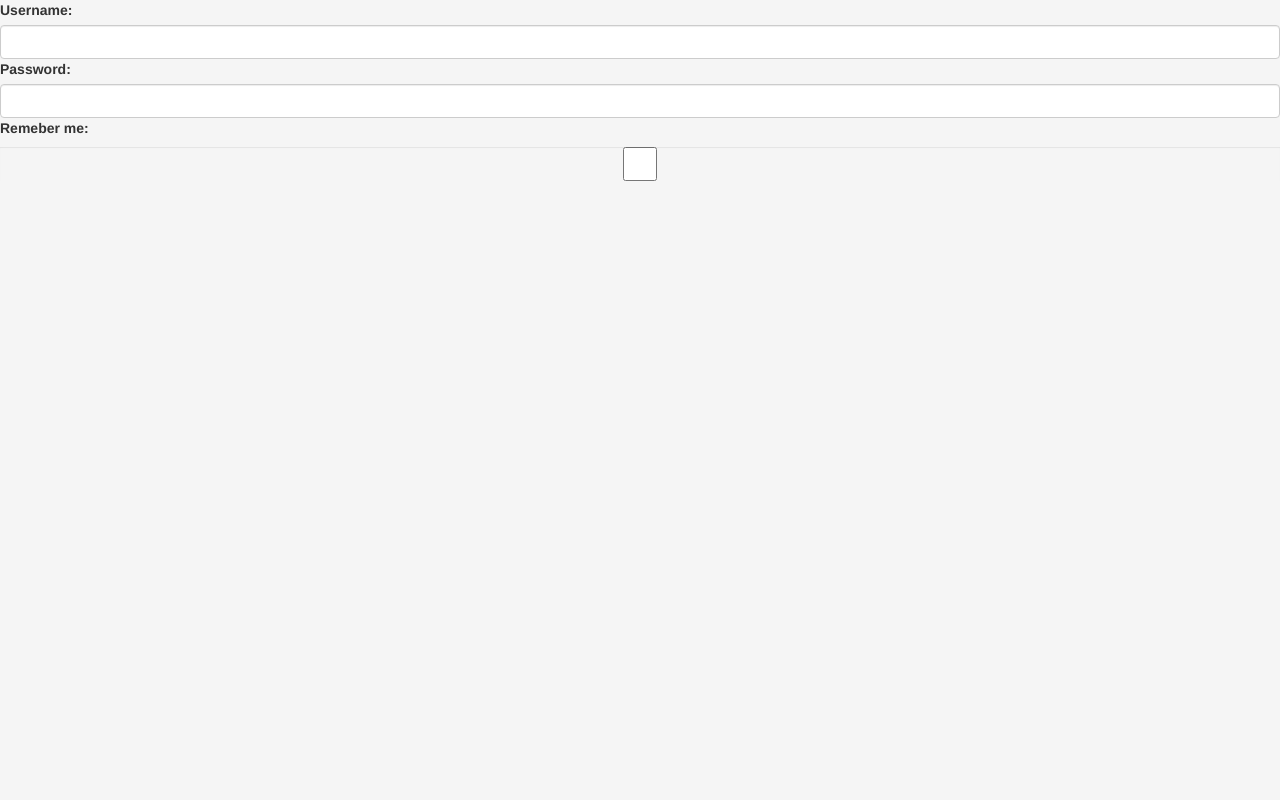
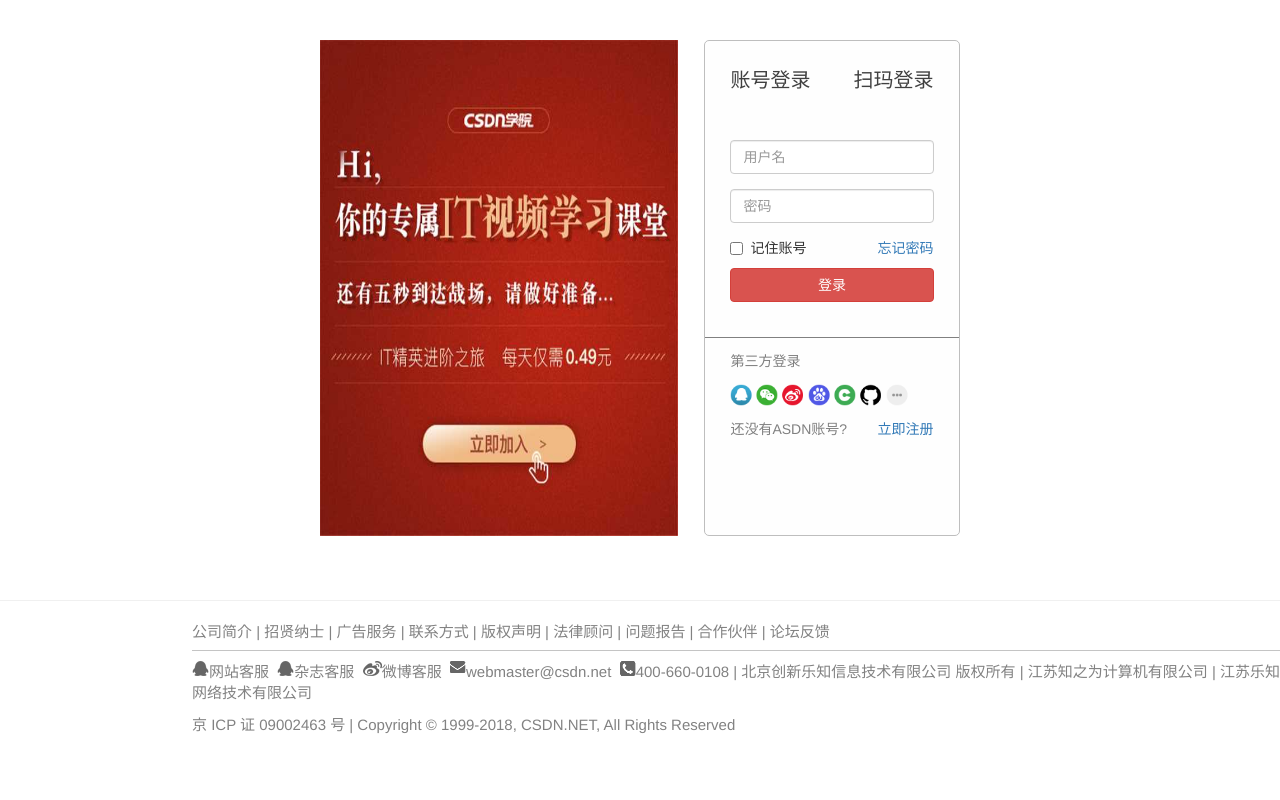
Before and after one commit to BJ-1803-B4/bbs, a Django app: page /user/login/ in a window 1280 px wide. Run offline with Django 3.2, Linux system fonts and the light colour scheme; some libraries are stand-ins or nearby versions.

Commit message:
完善了注册页面和登录页面

```diff
--- a/static/user/css/login.css
+++ b/static/user/css/login.css
@@ -0,0 +1,65 @@
+#container{
+    background: white;
+}
+#content{
+    position: absolute;
+    width: 50%;
+    height: 62%;
+    left: 25%;
+    top: 5%;
+}
+#left_img{
+    width: 56%;
+    height: 100%;
+    position: absolute;
+}
+#right_content{
+    width: 40%;
+    height: 100%;
+    position: absolute;
+    right: 0;
+    border: 1px solid #bebebe;
+    border-radius: 5px;
+    background: rgba(241, 241, 241, 0.12);
+}
+#login_title{
+    width: 80%;
+    height: 10%;
+    position: absolute;
+    left: 10%;
+    top: 5%;
+}
+#login_title span{
+    font-size: 20px;
+    color: rgba(0, 0, 0, 0.75);
+}
+#login_form{
+    height: 60%;
+}
+#login_form form{
+    width: 80%;
+    position: absolute;
+    top: 20%;
+    left: 10%;
+}
+#login_thrid{
+    height: 40%;
+    border-top: 1px solid gray;
+}
+#login_thrid p{
+    margin: 5% 10%;
+    color:gray;
+}
+#page_bottom{
+    position: absolute;
+    bottom: 0;
+    border-top: 1px solid rgba(206, 206, 206, 0.31);
+    width: 100%;
+    height: 25%;
+}
+#page_bottom div{
+    position: absolute;
+    left: 15%;
+    color: #828282;
+    font-size: 15px;
+}
--- a/static/user/css/register.css
+++ b/static/user/css/register.css
@@ -51,7 +51,7 @@
 #register_title{
     font-size: 40px;
     color: rgba(51, 51, 51, 0.9);
-    border-bottom: 2px solid gray;
+    border-bottom: 2px solid #e5e5e5;
 }
 #note{
     position: absolute;
--- a/user/forms.py
+++ b/user/forms.py
@@ -6,9 +6,11 @@
 
 
 class LoginForm(forms.Form):
-    username = forms.CharField(max_length=16, widget=forms.TextInput(attrs={'class': 'form-control'}))
-    password = forms.CharField(min_length=6, max_length=32, widget=forms.PasswordInput(attrs={'class': 'form-control'}))
-    remeber_me = forms.BooleanField(widget=forms.CheckboxInput(attrs={'class': 'form-control'}))
+    username = forms.CharField(max_length=16,
+                               widget=forms.TextInput(attrs={'class': 'form-control', 'placeholder': '用户名'}))
+    password = forms.CharField(min_length=6, max_length=32,
+                               widget=forms.PasswordInput(attrs={'class': 'form-control', 'placeholder': '密码'}))
+    remeber_me = forms.BooleanField(widget=forms.CheckboxInput(), required=False)
 
     def clean(self):
         cleaned_data = self.cleaned_data
@@ -29,7 +31,7 @@
 
 
 class RegisterForm(forms.Form):
-    username = forms.CharField(max_length=16, label='Username',
+    username = forms.CharField(max_length=16,
                                widget=forms.TextInput(attrs={'class': 'form-control'}))
     password = forms.CharField(min_length=6, max_length=32, widget=forms.PasswordInput(attrs={'class': 'form-control'}))
     confirm_password = forms.CharField(min_length=6, max_length=32,
--- a/user/templates/login.html
+++ b/user/templates/login.html
@@ -11,10 +11,61 @@
 
 {% block page_content %}
     <div id="content">
-        <form action="{% url 'login_handler' %}" method="POST">
-            {% csrf_token %}
-            {{ form }}
-        </form>
+        <div id="left_img"><img src="{% static 'common/image/login-banner.png' %}"></div>
+        <div id="right_content">
+            <div id="login_title">
+                <span>账号登录</span>
+                <span class="pull-right">扫玛登录</span>
+            </div>
+            <div id="login_form">
+                <form action="{% url 'login_handler' %}" method="POST">
+                    {% csrf_token %}
+                    <div class="form-group">
+                        {#                        <label for="{{ form.username.id_for_label }}">用户名</label>#}
+                        {{ form.username }}
+                    </div>
+                    <div class="form-group">
+                        {#                        <label for="{{ form.password.id_for_label }}">密码</label>#}
+                        {{ form.password }}
+                    </div>
+                    <div class="checkbox">
+                        <label style="display: block;width: 100%;">
+                            {{ form.remeber_me }} <span>记住账号</span> <span class="pull-right"><a href="#">忘记密码</a></span>
+                        </label>
+                    </div>
+                    <button type="button" class="btn btn-danger btn-block">登录</button>
+                </form>
+            </div>
+            <div id="login_thrid">
+                <p>第三方登录</p>
+                <p><img src="{% static 'common/image/login-third-party-new.png' %}"></p>
+                <p><span>还没有ASDN账号?</span><span><a style="margin-left: 15%" href="{% url 'register' %}">立即注册</a></span>
+                </p>
+            </div>
+        </div>
+    </div>
+    <div id="page_bottom">
+        <div>
+            <p style="height: 30px;margin-top:20px;border-bottom: 1px solid #c4c4c4">公司简介&nbsp;|&nbsp;招贤纳士&nbsp;|&nbsp;广告服务&nbsp;|&nbsp;联系方式&nbsp;|&nbsp;版权声明&nbsp;|&nbsp;法律顾问&nbsp;|&nbsp;问题报告&nbsp;|&nbsp;合作伙伴&nbsp;|&nbsp;论坛反馈</p>
+            <p>
+                <span style="overflow: hidden;height: 16px;display: inline-block;">
+                    <img src="{% static 'common/image/qq_icon.png' %}" style="width: 17px;height: 120px">
+                </span>网站客服&nbsp;
+                <span style="overflow: hidden;height: 16px;display: inline-block;">
+                    <img src="{% static 'common/image/qq_icon.png' %}" style="width: 17px;height: 120px">
+                </span>杂志客服&nbsp;
+                <span style="overflow: hidden;height: 16px;display: inline-block;">
+                    <img src="{% static 'common/image/weibo_icon.png' %}" style="width: 19px;height: 120px">
+                </span>微博客服&nbsp;
+                <span style="overflow: hidden;height: 16px;display: inline-block;">
+                    <img src="{% static 'common/image/mail_icon.png' %}" style="width: 16px;height: 126px">
+                </span>webmaster@csdn.net&nbsp;
+                <span style="overflow: hidden;height: 16px;display: inline-block;">
+                    <img src="{% static 'common/image/phone_icon.png' %}" style="width: 16px;height: 120px">
+                </span>400-660-0108&nbsp;|&nbsp;北京创新乐知信息技术有限公司 版权所有&nbsp;|&nbsp;江苏知之为计算机有限公司&nbsp;|&nbsp;江苏乐知网络技术有限公司
+            </p>
+            <p>京 ICP 证 09002463 号&nbsp;|&nbsp;Copyright © 1999-2018, CSDN.NET, All Rights Reserved</p>
+        </div>
     </div>
 {% endblock %}
 
--- a/user/templates/register.html
+++ b/user/templates/register.html
@@ -40,7 +40,7 @@
             <div id="note">
                 <span><img style="width: 16px;height: 16px;" src="{% static 'common/image/already.png' %}"></span>
                 <span>我已仔细阅读并接受</span>
-                <span><a href="#">CSDN用户服务条款</a></span>
+                <span><a href="#">ASDN用户服务条款</a></span>
                 <br>
                 <br>
                 <span>京 ICP 证 09002463 号 | Copyright © 1999-2018, CSDN.NET, All Rights Reserved</span>
```
Also changed, not shown: static/common/image/gongshang_logos.gif (added), static/common/image/login-banner.png (added), static/common/image/login-third-party-new.png (added), static/common/image/mail_icon.png (added), static/common/image/phone_icon.png (added), static/common/image/qq_icon.png (added), static/common/image/weibo_icon.png (added).
